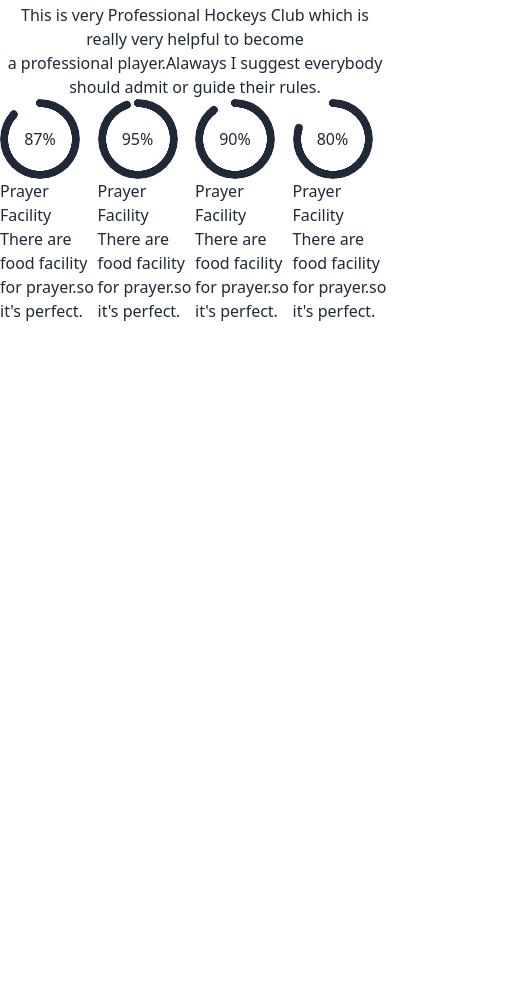
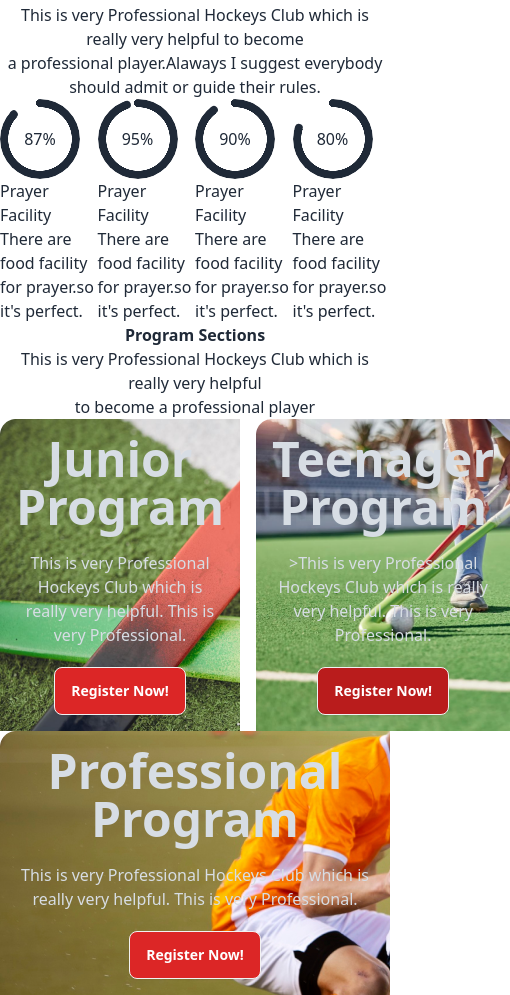
Before and after one commit to MdboktiarUddin/Hockeys-website, a plain HTML site: page index.html in a window 390 px wide. Shown: the part 429-1424 px from the top of the page, 510 px wide, since content can reach past the window. Before the commit the page ends 844 px from the top, so only its background shows below. Drawn offline with nearby package versions, Linux system fonts and the light colour scheme.

Commit message:
added programme section with responsive

```diff
--- a/index.html
+++ b/index.html
@@ -102,6 +102,50 @@
         </div>
       </div>
      </section>
+     <section>
+      <h2 class="text-center font-bold">Program Sections</h2>
+      <p class="text-center">This is very Professional Hockeys Club which is really very helpful <br>
+        to become a professional player</p>
+       <div class="flex gap-4">
+        <div >
+          <div class="h-auto w-100%" style="background-image: url(Images/2.png);">
+            <div class="hero-overlay bg-opacity-60"></div>
+            <div class="hero-content text-center text-neutral-content">
+              <div class="max-w-md">
+                <h1 class="mb-5 text-5xl font-bold">Junior Program</h1>
+                <p class="mb-5">This is very Professional Hockeys Club which is really very helpful. This is very Professional.</p>
+                <button class="btn bg-red-600 text-white">Register Now!</button>
+              </div>
+            </div>
+          </div>
+        </div>
+        <div>
+          <div class=" max-w-100% max-h-max" style="background-image: url(Images/3.png);">
+            <div class="hero-overlay bg-opacity-60"></div>
+            <div class="hero-content text-center text-neutral-content">
+              <div class="max-w-md">
+                <h1 class="mb-5 text-5xl font-bold">Teenager Program</h1>
+                <p class="mb-5">>This is very Professional Hockeys Club which is really very helpful. This is very Professional.</p>
+                <button class="btn bg-red-700 text-white">Register Now!</button>
+              </div>
+            </div>
+          </div>
+        </div>
+      </div>
+        <div>
+          <div class="h-auto w-auto bg-no-repeat" style="background-image: url(Images/4.png);">
+            <div class="hero-overlay bg-opacity-60"></div>
+            <div class="hero-content text-center text-neutral-content">
+              <div class="max-w-md">
+                <h1 class="mb-5 text-5xl font-bold">Professional Program</h1>
+                <p class="mb-5">This is very Professional Hockeys Club which is really very helpful. This is very Professional.</p>
+                <button class="btn bg-red-600 text-white">Register Now!</button>
+              </div>
+            </div>
+          </div>
+        </div>
+     </section>
+
     </main>
     <footer>
 
```
